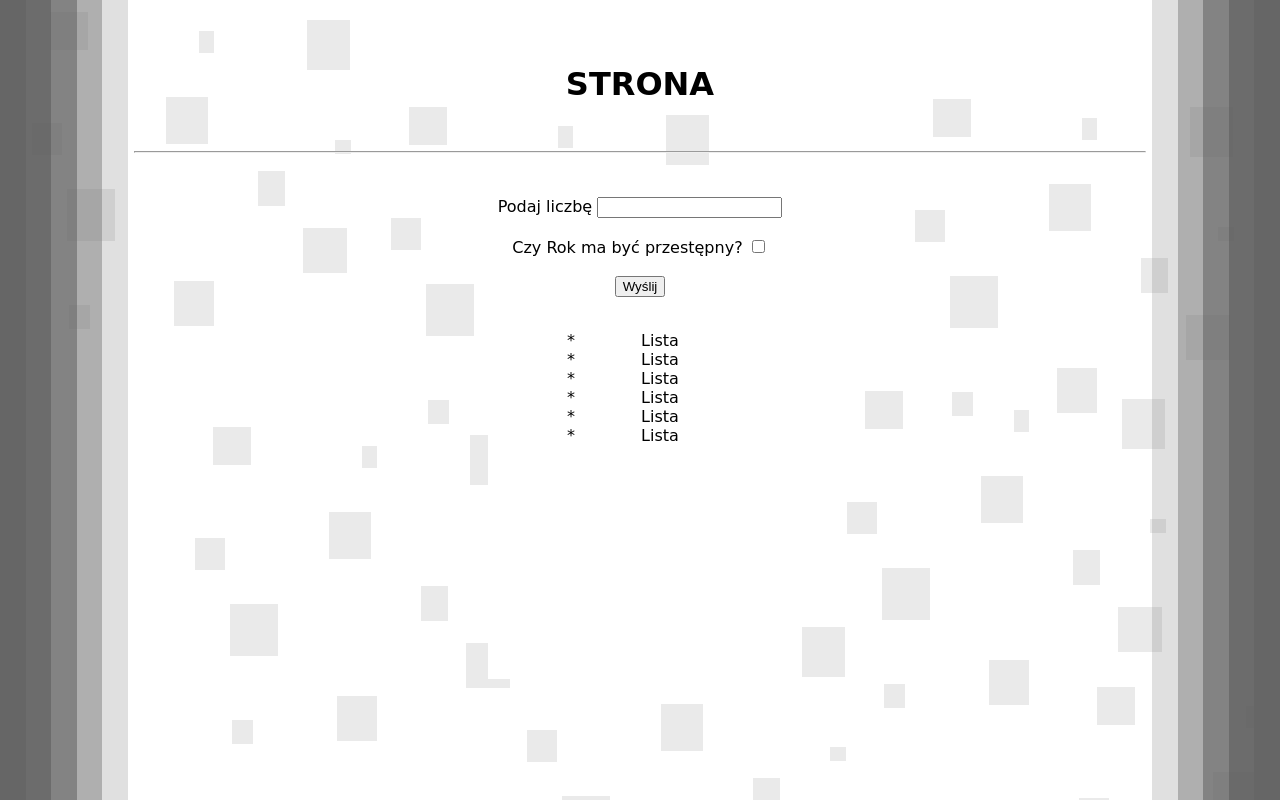
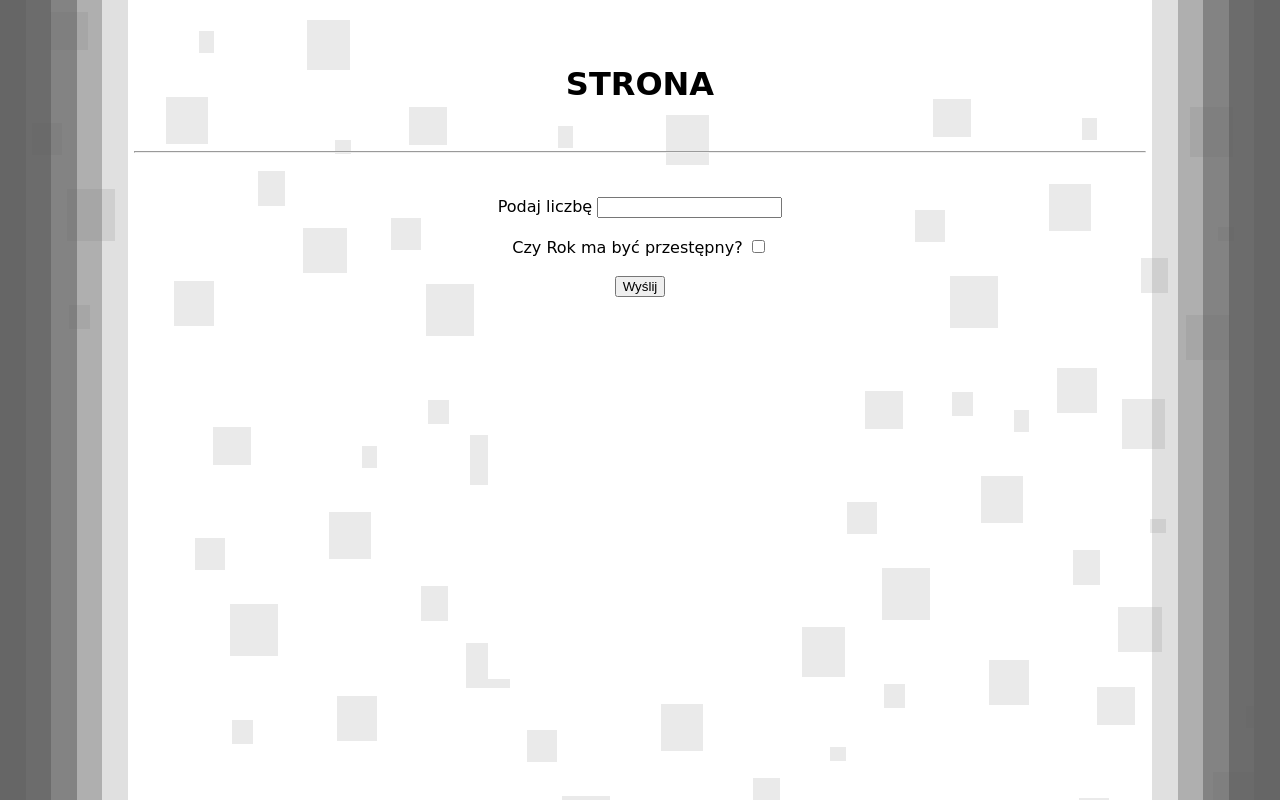
Before and after one commit to Rejfen/site, a PHP site: page / in a window 1280 px wide. Run offline with PHP 8.4, Linux system fonts and the light colour scheme; data that the repository does not hold is empty.

Commit message:
delete old php script and list

```diff
--- a/index.php
+++ b/index.php
@@ -1,3 +1,23 @@
+<?php
+    function ifless($number)
+    {
+        if($number<1)
+        {
+            echo "Wprowadź inną liczbę";
+        }
+    }
+
+    if(!empty($_POST))
+    {
+
+            $number = $_POST["number"];
+            $return=false;
+            global $number, $return;
+            echo "$number";
+    }
+
+?>
+
 <!DOCTYPE html>
 <html lang="pl">
     <head>
@@ -6,6 +26,9 @@
         <meta charset="UTF-8">
     </head>
     <body>
+
+
+
         <div>
             <div class="left-sblock1"></div>
             <div class="opacity left-sblock1"></div>
@@ -18,30 +41,22 @@
                     <br /><hr /><br />
                     <div class="formmod">
                         <br />
-                        <form action="<?php echo htmlspecialchars($_SERVER[‘PHP_SELF’]); ?>" method="get" class="textmod">
+                        <form  method="POST" class="textmod">
                             <label for="number">Podaj liczbę</label>
                             <input type="number" name="number" id="number">
                             <br /><br />
                             <label for="leapyear">Czy Rok ma być przestępny?</label>
                             <input type="checkbox" name="leapyear" id="leapyear">
                             <br /><br />
-                            <input type="submit" value="Wyślij">
+                            <input type="submit" name="submit" value="Wyślij">
                         </form>
+
+                        </br>
+
                         <br />
                         <div class="list">
                             <ul class="textmod">
-                                <li>Lista</li>
-                                <li>Lista</li>
-                                <li>Lista</li>
-                                <li>Lista</li>
-                                <li>Lista</li>
-                                <li>Lista</li>
-                                <li>Lista</li>
-                                <li>Lista</li>
-                                <li>Lista</li>
-                                <li>Lista</li>
-                                <li>Lista</li>
-                                <li>Lista</li>
+
                             </ul>
                         </div>
                     </div>
```
